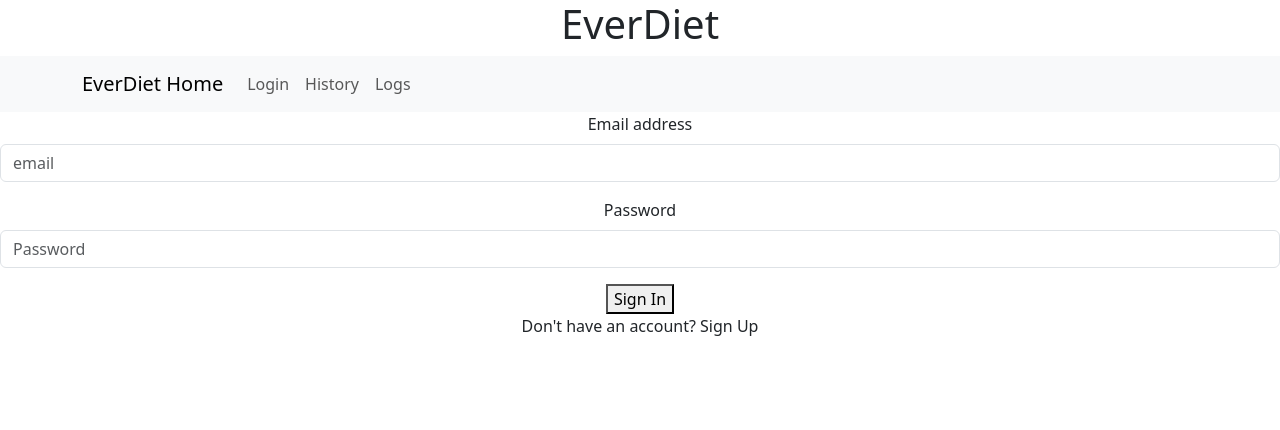
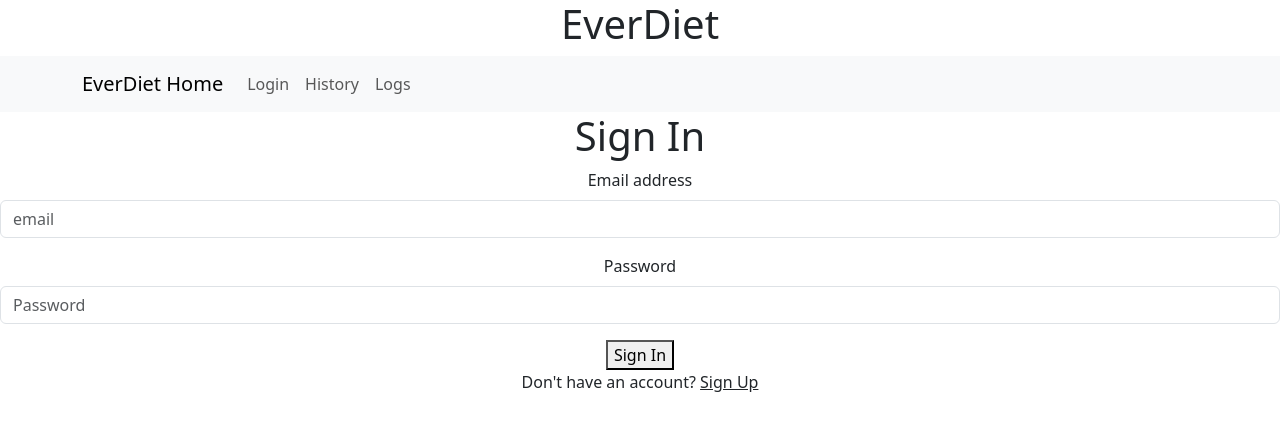
Before and after one commit to ashley773877/food-logger-frontend, a React (Create React App) app: page /Login in a window 1280 px wide. Both pictures are taken after a click on the element "Sign In". Shown: the top 430 px of the page. Built offline with nearby package versions, Linux system fonts and the light colour scheme.

Commit message:
updated sign in and sign up buttons

```diff
--- a/src/components/SignUp.js
+++ b/src/components/SignUp.js
@@ -40,7 +40,7 @@ function SignUpForm() {
 
     return (
         <div>
-            <h3> Sign Up </h3>
+            <h1> Sign Up </h1>
 
             <fieldset>
         <Form.Group as={Row} className="mb-3">
--- a/src/pages/LoginPage.js
+++ b/src/pages/LoginPage.js
@@ -1,7 +1,7 @@
 
 // put a form in here to sign in or sign up
 // have a components page for the sign up and render it here
-import {Link} from 'react-router-dom'
+
 
 import Form from 'react-bootstrap/Form';
 import SignUpForm from '../components/SignUp';
@@ -29,8 +29,10 @@ function LoginPage() {
 
     return (
       <main>
+
         {showSignIn ? (
           <div>
+            <h1> Sign In</h1>
             <Form onSubmit={handleSignIn}>
               <Form.Group className="mb-3" controlId="formGroupEmail">
                 <Form.Label>Email address</Form.Label>
@@ -44,7 +46,10 @@ function LoginPage() {
             </Form>
             <span>
               Don't have an account?{" "}
-              <span onClick={() => setShowSignIn(!showSignIn)}>Sign Up</span>
+              <span onClick={() => setShowSignIn(!showSignIn)}
+              style={{cursor: "pointer", textDecoration: "underline" }}
+              >
+                Sign Up</span>
             </span>
           </div>
         ) : (
@@ -52,7 +57,13 @@ function LoginPage() {
             <SignUpForm />
             <span>
               Already have an account?{" "}
-              <span onClick={() => setShowSignIn(!showSignIn)}>Sign In</span>
+              <span
+              onClick={() => setShowSignIn(!showSignIn)}
+              style={{cursor: "pointer", textDecoration: "underline"}}
+              >
+                Sign In
+              </span>
+
             </span>
           </div>
         )}
```
